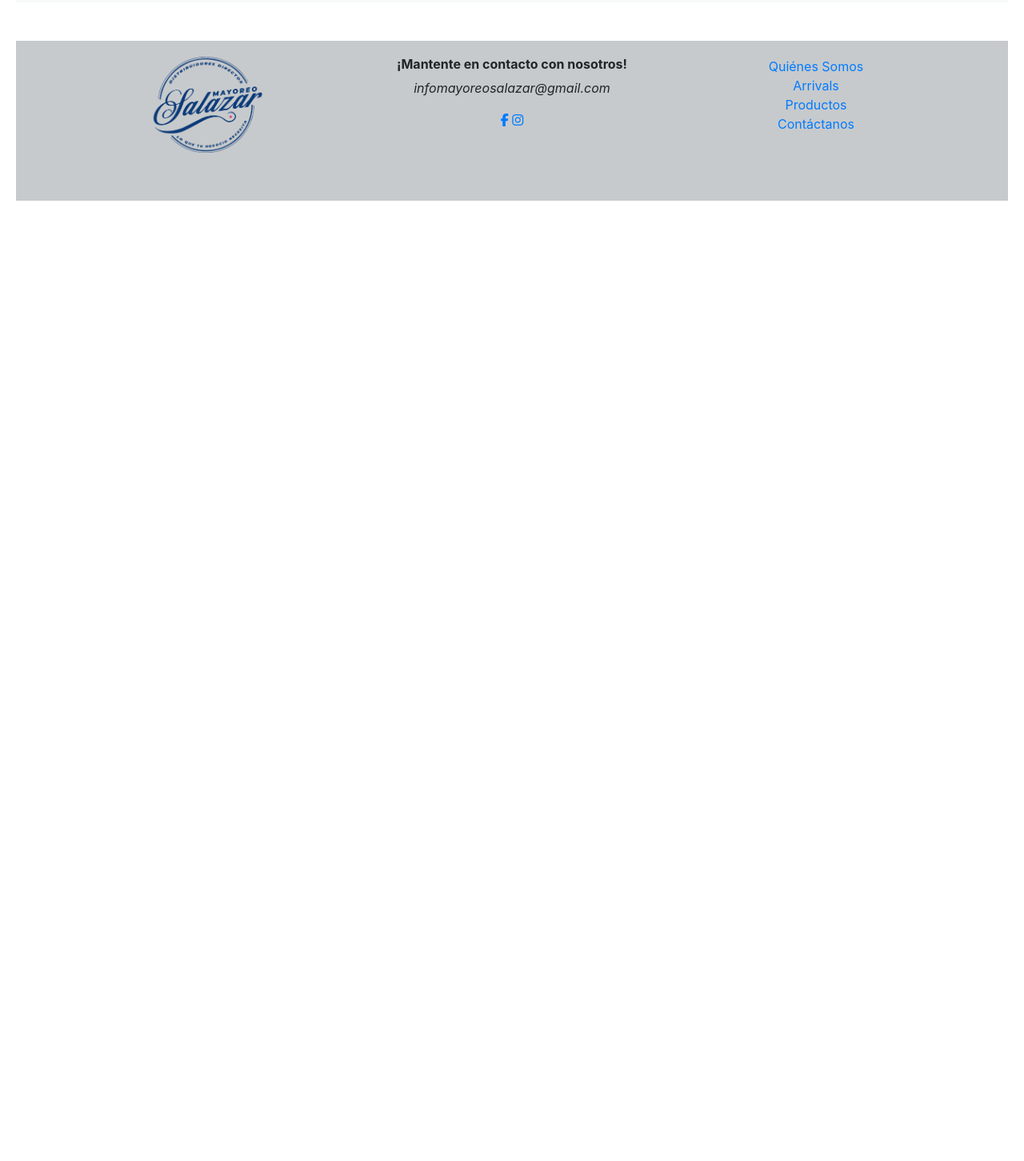
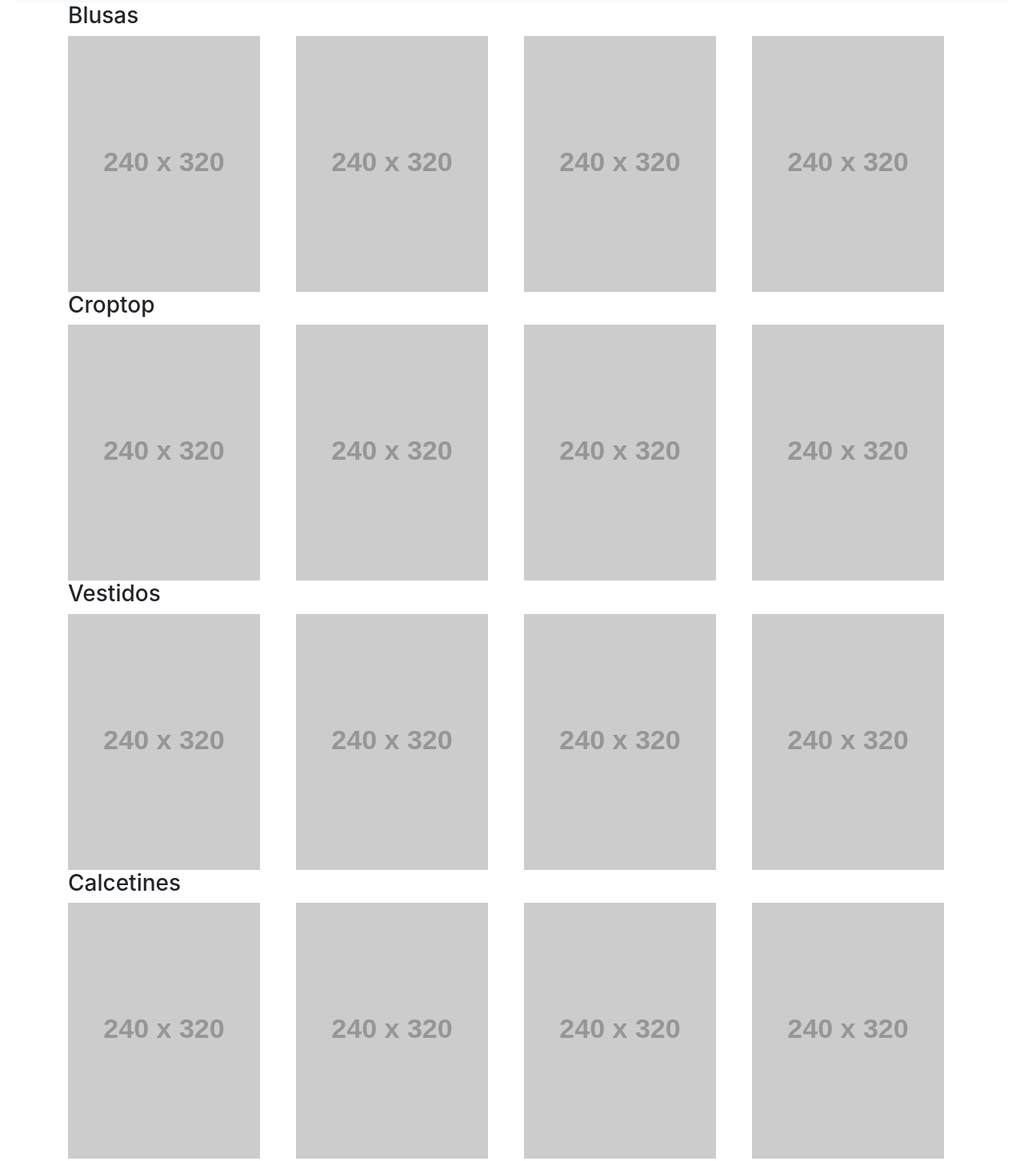
Before and after one commit to monica1402/proyecto_coder, a website: page pages/productos.html in a window 1280 px wide. Shown: the part 93-1545 px from the top of the page at 80% size. Before the commit the page ends 820 px from the top, so only its background shows below. Drawn offline with nearby package versions, Linux system fonts and the light colour scheme; files that its build step writes are made by us from their sources; placeholder pictures from the web are drawn by us.

Commit message:
Agregué el contenido de la página Productos

```diff
--- a/pages/productos.html
+++ b/pages/productos.html
@@ -44,6 +44,123 @@
     </nav>
 
 
+    <div class="container">
+        <div class="row">
+            <div class="col-md-12 "> <h3>Blusas</h3></div>
+                <div class="col-md-3 ">
+                <a href="#">
+                    <img src="https://placehold.co/240x320?text=Blusa1" alt="Logo">
+                </a>
+            </div>
+
+            <div class="col-md-3 ">
+                <a href="#">
+                    <img src="https://placehold.co/240x320?text=Blusa2" alt="Logo">
+                </a>
+            </div>
+
+            <div class="col-md-3 ">
+                <a href="#">
+                    <img src="https://placehold.co/240x320?text=Blusa3" alt="Logo">
+                </a>
+            </div>
+
+            <div class="col-md-3 ">
+                <a href="#">
+                    <img src="https://placehold.co/240x320?text=Blusa4" alt="Logo">
+                </a>
+            </div>
+        </div>
+    </div>
+
+    <div class="container">
+        <div class="row">
+            <div class="col-md-12 "> <h3>Croptop</h3></div>
+                <div class="col-md-3 ">
+                <a href="#">
+                    <img src="https://placehold.co/240x320?text=Croptop1" alt="Logo">
+                </a>
+            </div>
+
+            <div class="col-md-3 ">
+                <a href="#">
+                    <img src="https://placehold.co/240x320?text=Croptop2" alt="Logo">
+                </a>
+            </div>
+
+            <div class="col-md-3 ">
+                <a href="#">
+                    <img src="https://placehold.co/240x320?text=Croptop3" alt="Logo">
+                </a>
+            </div>
+
+            <div class="col-md-3 ">
+                <a href="#">
+                    <img src="https://placehold.co/240x320?text=Croptop4" alt="Logo">
+                </a>
+            </div>
+        </div>
+    </div>
+
+    <div class="container">
+        <div class="row">
+            <div class="col-md-12 "> <h3>Vestidos</h3></div>
+                <div class="col-md-3 ">
+                <a href="#">
+                    <img src="https://placehold.co/240x320?text=Vestidos1" alt="Logo">
+                </a>
+            </div>
+
+            <div class="col-md-3 ">
+                <a href="#">
+                    <img src="https://placehold.co/240x320?text=Vestidos2" alt="Logo">
+                </a>
+            </div>
+
+            <div class="col-md-3 ">
+                <a href="#">
+                    <img src="https://placehold.co/240x320?text=Vestidos3" alt="Logo">
+                </a>
+            </div>
+
+            <div class="col-md-3 ">
+                <a href="#">
+                    <img src="https://placehold.co/240x320?text=Vestidos4" alt="Logo">
+                </a>
+            </div>
+        </div>
+    </div>
+
+    <div class="container">
+        <div class="row">
+            <div class="col-md-12 "> <h3>Calcetines</h3></div>
+                <div class="col-md-3 ">
+                <a href="#">
+                    <img src="https://placehold.co/240x320?text=Calcetines1" alt="Logo">
+                </a>
+            </div>
+
+            <div class="col-md-3 ">
+                <a href="#">
+                    <img src="https://placehold.co/240x320?text=Calcetines2" alt="Logo">
+                </a>
+            </div>
+
+            <div class="col-md-3 ">
+                <a href="#">
+                    <img src="https://placehold.co/240x320?text=Calcetines3" alt="Logo">
+                </a>
+            </div>
+
+            <div class="col-md-3 ">
+                <a href="#">
+                    <img src="https://placehold.co/240x320?text=Calcetines4" alt="Logo">
+                </a>
+            </div>
+        </div>
+    </div>
+
+
 
     <!-- Opcional: jQuery y Popper.js para componentes Bootstrap que requieran JavaScript -->
     <script src="https://code.jquery.com/jquery-3.5.1.slim.min.js"></script>
```
